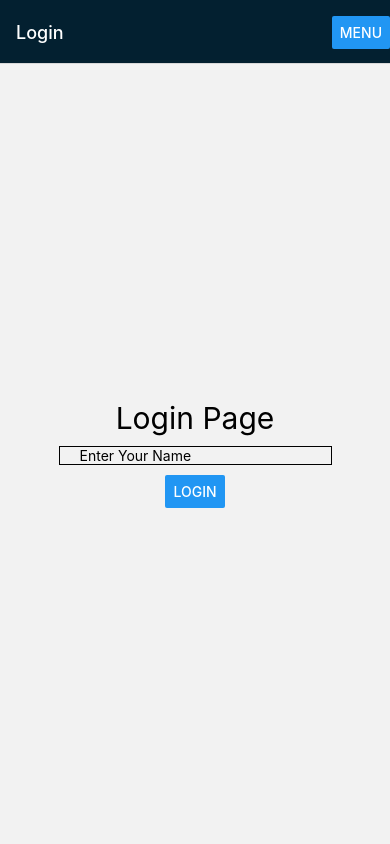
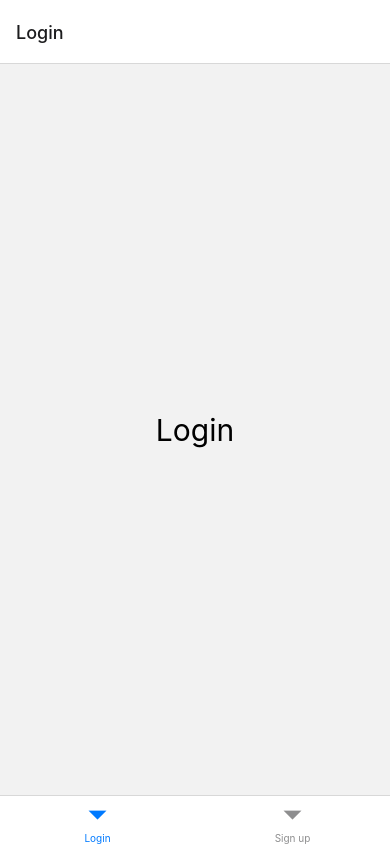
Before and after one commit to rohit-kumaar/first-native-project, a React Native app: screen /Login in a window 390 px wide. Built offline with nearby package versions, Linux system fonts and the light colour scheme.

Commit message:
final commit

```diff
--- a/App.tsx
+++ b/App.tsx
@@ -1,36 +1,45 @@
+import {createBottomTabNavigator} from '@react-navigation/bottom-tabs';
 import {NavigationContainer} from '@react-navigation/native';
-import {createNativeStackNavigator} from '@react-navigation/native-stack';
 import React from 'react';
-import {Button, StyleSheet} from 'react-native';
-import {Home} from './components/Home';
-import {Login} from './components/Login';
+import {StyleSheet, Text, View} from 'react-native';
 
-const Stack = createNativeStackNavigator();
-
+const Tab = createBottomTabNavigator();
 export default function App() {
-  const menu = () => {
-    console.warn('Menu Clicked');
-  };
-
   return (
     <NavigationContainer>
-      <Stack.Navigator
-        screenOptions={{
-          headerStyle: {
-            backgroundColor: '#032030',
-          },
-          headerTintColor: '#ffffff',
-        }}>
-        <Stack.Screen
-          name="Login"
-          component={Login}
-          options={{
-            headerRight: () => <Button title="Menu" onPress={menu} />,
-            title: 'Login',
-          }}
-        />
-        <Stack.Screen name="Home" component={Home} />
-      </Stack.Navigator>
+      <Tab.Navigator>
+        <Tab.Screen name="Login" component={Login} />
+        <Tab.Screen name="Sign up" component={SignUp} />
+      </Tab.Navigator>
     </NavigationContainer>
   );
 }
+
+const Login = (props: any) => {
+  return (
+    <View style={styles.container}>
+      <Text style={styles.text}>Login</Text>
+      {/* <Button title="Login" onPress={() => props.navigation.navigate('Home')} /> */}
+    </View>
+  );
+};
+
+const SignUp = () => {
+  return (
+    <View style={styles.container}>
+      <Text style={styles.text}>Sign up</Text>
+    </View>
+  );
+};
+
+const styles = StyleSheet.create({
+  container: {
+    flex: 1,
+    alignItems: 'center',
+    justifyContent: 'center',
+  },
+
+  text: {
+    fontSize: 30,
+  },
+});
--- a/components/Home.js
+++ /dev/null
@@ -1,25 +0,0 @@
-import {StyleSheet, Text, View} from 'react-native';
-
-export const Home = props => {
-  const {name, email} = props.route.params;
-
-  return (
-    <View style={styles.container}>
-      <Text style={styles.text}>Home Page</Text>
-      <Text style={styles.text}>Name : {name}</Text>
-      <Text style={styles.text}>Email : {email}</Text>
-    </View>
-  );
-};
-
-const styles = StyleSheet.create({
-  container: {
-    flex: 1,
-    alignItems: 'center',
-    justifyContent: 'center',
-  },
-
-  text: {
-    fontSize: 30,
-  },
-});
--- a/components/Login.js
+++ /dev/null
@@ -1,42 +0,0 @@
-import {Button, StyleSheet, Text, View, TextInput} from 'react-native';
-import {useState} from 'react';
-
-export const Login = props => {
-  const [name, setName] = useState('Rohit Kumar');
-  const email = `${name}@gmail.com`;
-
-  return (
-    <View style={styles.container}>
-      <Text style={styles.text}>Login Page</Text>
-      <TextInput
-        style={styles.textInput}
-        placeholder="Enter Your Name"
-        onChangeText={name => setName(name)}
-      />
-      <Button
-        title="Login"
-        onPress={() => props.navigation.navigate('Home', {name, email})}
-      />
-    </View>
-  );
-};
-
-const styles = StyleSheet.create({
-  container: {
-    flex: 1,
-    alignItems: 'center',
-    justifyContent: 'center',
-  },
-
-  text: {
-    fontSize: 30,
-  },
-
-  textInput: {
-    width: '70%',
-    borderWidth: 1,
-    borderColor: '#000000',
-    marginVertical: 10,
-    paddingHorizontal: 20,
-  },
-});
--- a/package.json
+++ b/package.json
@@ -10,12 +10,13 @@
     "test": "jest"
   },
   "dependencies": {
+    "@react-navigation/bottom-tabs": "^6.5.8",
+    "@react-navigation/native-stack": "^6.9.13",
     "@react-navigation/native": "^6.1.7",
-    "@react-navigation/native-stack": "^6.9.13",
     "react": "18.2.0",
     "react-native": "0.72.3",
     "react-native-safe-area-context": "^4.7.1",
-    "react-native-screens": "^3.23.0"
+    "react-native-screens": "^3.24.0"
   },
   "devDependencies": {
     "@babel/core": "^7.20.0",
```
Also changed, not shown: 1 other file (tests, documents, lock files or other folders).
